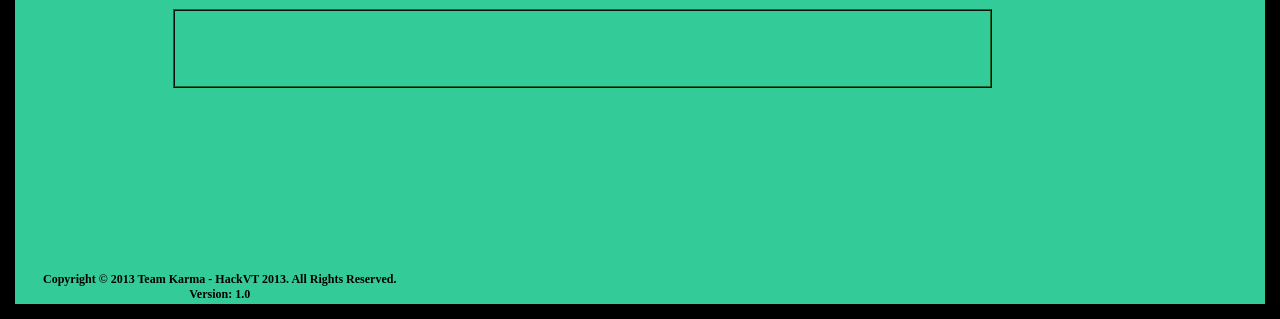
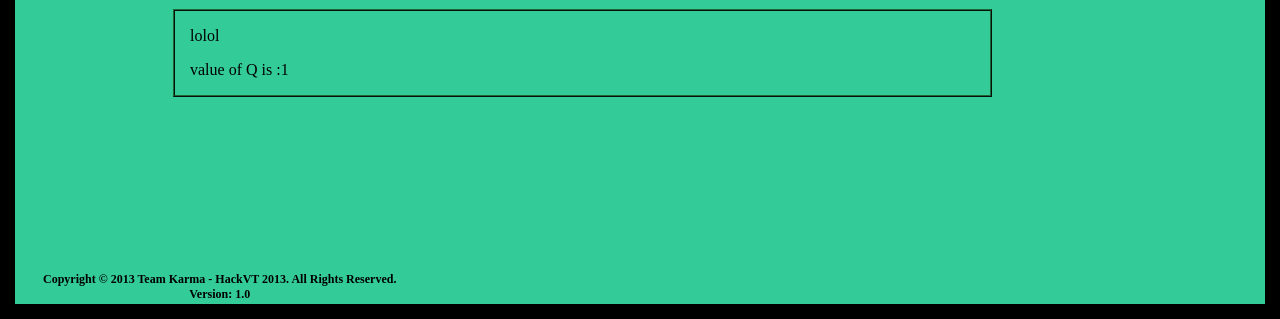
Before and after one commit to joshbarry/HackVT, a PHP site: page /?countySelected=1 in a window 1280 px wide. Shown: the part 481-800 px from the top of the page. Run offline with PHP 8.4, Linux system fonts and the light colour scheme; some libraries are stand-ins or nearby versions; some web fonts are replaced.

Commit message:
Updated info.php
Makes shit

```diff
--- a/info.php
+++ b/info.php
@@ -1,5 +1,10 @@
 <?php
 
 //Info
+echo "<p>lolol</p>";
 
+
+
+$q=$_GET["countySelected"];
+echo "<p>value of Q is :".$q."</p>";
 ?>
```
